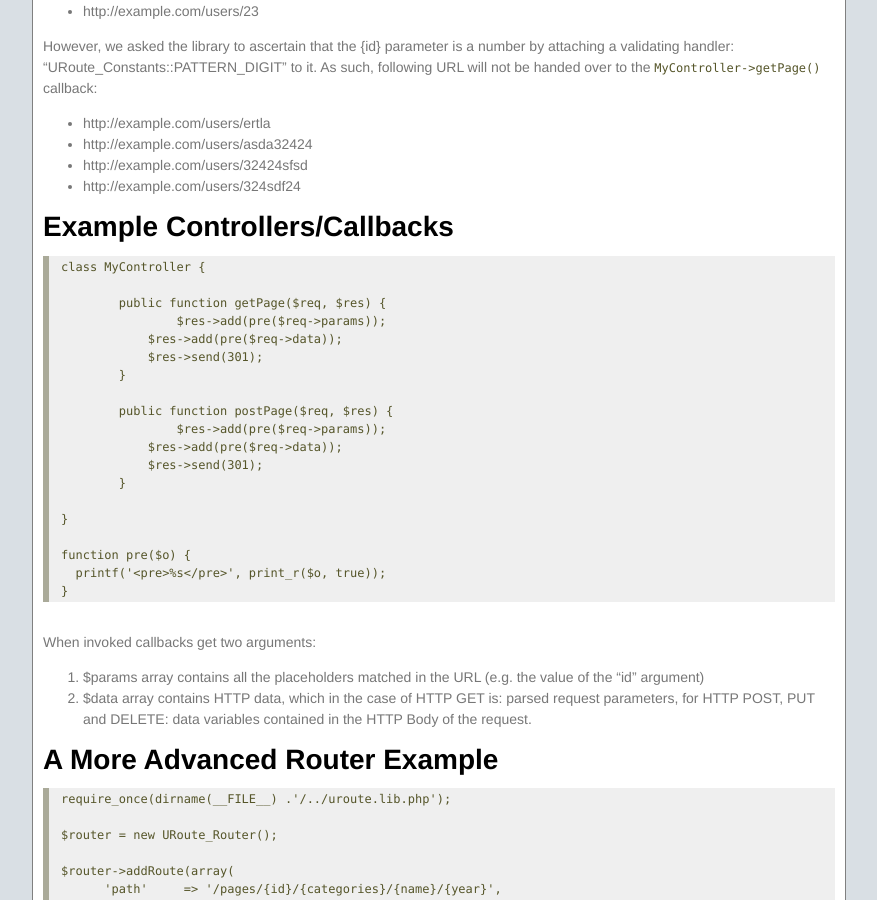
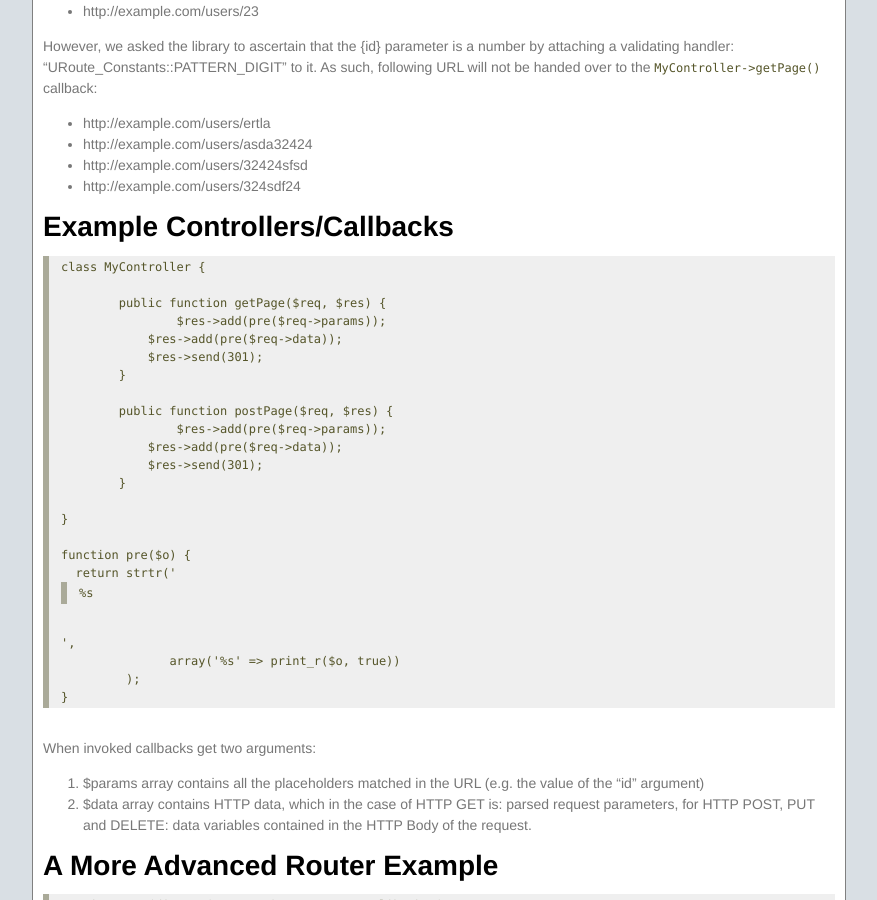
Before and after one commit to ioseb/URoute, a Jekyll site: the page built from index.md, in a window 1280 px wide and 900 px high, scrolled down 933 px. Shown: the whole window, without its empty margins (289-1166 px from the left). Built offline with Jekyll 4.4.1, drawn with Linux system fonts in a browser that asks for light colours; nearby versions of some CDN libraries; Markdown is read by kramdown in place of the engine named in the settings.

Commit message:
updated pre doc

```diff
--- a/index.md
+++ b/index.md
@@ -81,7 +81,9 @@ class MyController {
 }
 
 function pre($o) {
-  printf('&lt;pre&gt;%s&lt;/pre&gt;', print_r($o, true));
+  return strtr('<pre>%s</pre>',
+               array('%s' => print_r($o, true))
+         );
 }
 </pre>
 
```
